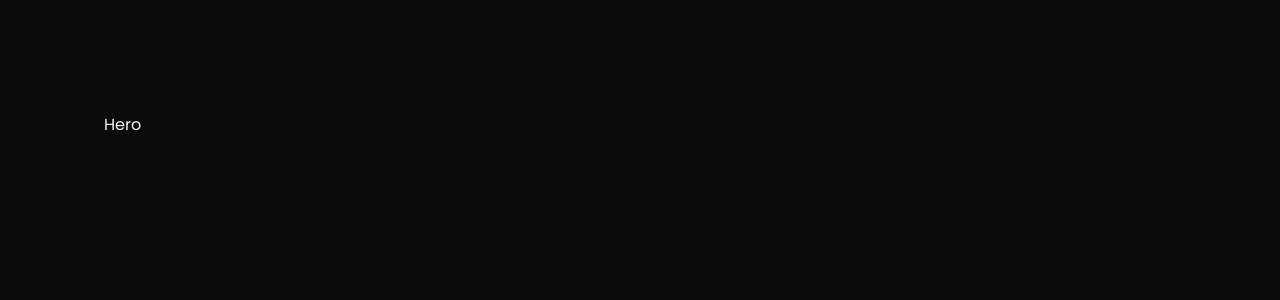
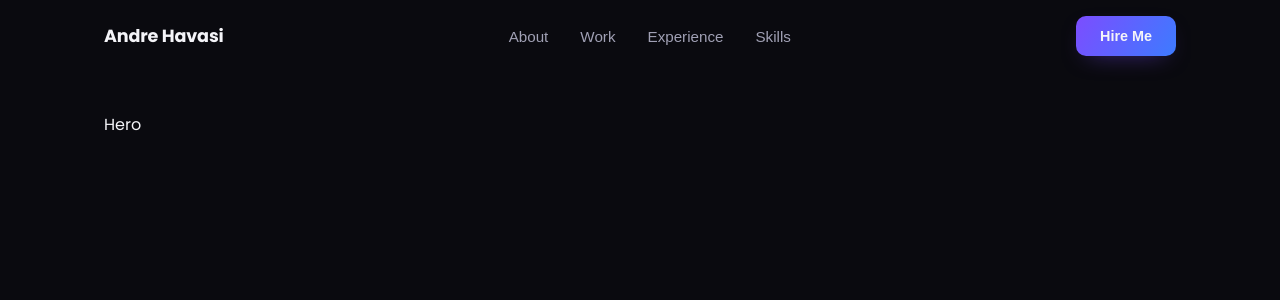
Before and after one commit to ahavasi/ahavasi.github.io, a React (Vite) app: page / in a window 1280 px wide. Shown: the top 300 px of the page. Built offline with nearby package versions, Linux system fonts and the light colour scheme.

Commit message:
feat: nav bar
Sticky scroll-aware nav with mobile hamburger menu, body-scroll lock,
and gradient Hire Me CTA. Uses design-system tokens from theme.css.

```diff
--- a/src/App.jsx
+++ b/src/App.jsx
@@ -1,8 +1,13 @@
+import Nav from "./components/Nav";
+
 export default function App() {
   return (
-    <main>
-      {/* sections added in later tasks */}
-      <section id="hero" className="section">Hero</section>
-    </main>
+    <>
+      <Nav />
+      <main>
+        {/* sections added in later tasks */}
+        <section id="hero" className="section">Hero</section>
+      </main>
+    </>
   );
 }
--- /dev/null
+++ b/src/components/Nav.css
@@ -0,0 +1,160 @@
+.nav {
+  position: fixed;
+  top: 0;
+  left: 0;
+  right: 0;
+  z-index: 100;
+  background: transparent;
+  border-bottom: 1px solid transparent;
+  transition: background-color 0.3s ease, border-color 0.3s ease,
+    backdrop-filter 0.3s ease;
+}
+
+.nav.scrolled {
+  background: rgba(10, 10, 15, 0.72);
+  backdrop-filter: blur(16px);
+  -webkit-backdrop-filter: blur(16px);
+  border-bottom-color: var(--border);
+}
+
+.nav-inner {
+  max-width: var(--maxw);
+  margin: 0 auto;
+  padding: var(--sp-3) var(--sp-4);
+  display: flex;
+  align-items: center;
+  justify-content: space-between;
+  gap: var(--sp-4);
+}
+
+.nav-brand {
+  background: none;
+  border: none;
+  cursor: pointer;
+  padding: 0;
+  font-family: var(--font-display);
+  font-weight: 700;
+  font-size: 1.1rem;
+  color: var(--text);
+  letter-spacing: -0.01em;
+}
+
+.nav-links {
+  display: flex;
+  align-items: center;
+  gap: var(--sp-5);
+}
+
+.nav-link {
+  background: none;
+  border: none;
+  cursor: pointer;
+  padding: var(--sp-1) 0;
+  font-size: 0.95rem;
+  font-weight: 500;
+  color: var(--text-dim);
+  transition: color 0.2s ease;
+}
+
+.nav-link:hover,
+.nav-link:focus-visible {
+  color: var(--text);
+}
+
+.nav-actions {
+  display: flex;
+  align-items: center;
+  gap: var(--sp-3);
+}
+
+.nav-cta {
+  border: none;
+  cursor: pointer;
+  border-radius: var(--radius-sm);
+  padding: var(--sp-2) var(--sp-4);
+  font-weight: 600;
+  font-size: 0.9rem;
+  color: var(--text);
+  background: var(--gradient-brand);
+  box-shadow: 0 8px 24px -12px rgba(124, 77, 255, 0.6);
+  transition: transform 0.2s ease, box-shadow 0.2s ease;
+}
+
+.nav-cta:hover,
+.nav-cta:focus-visible {
+  transform: translateY(-1px);
+  box-shadow: 0 12px 28px -12px rgba(124, 77, 255, 0.75);
+}
+
+.nav-toggle {
+  display: none;
+  background: none;
+  border: none;
+  cursor: pointer;
+  color: var(--text);
+  padding: var(--sp-1);
+  line-height: 0;
+}
+
+.nav-mobile-overlay {
+  display: none;
+}
+
+@media (max-width: 768px) {
+  .nav-links {
+    display: none;
+  }
+
+  .nav-cta {
+    display: none;
+  }
+
+  .nav-toggle {
+    display: inline-flex;
+  }
+
+  .nav-mobile-overlay {
+    display: block;
+    position: fixed;
+    inset: 0;
+    top: 0;
+    background: rgba(10, 10, 15, 0.85);
+    backdrop-filter: blur(8px);
+    -webkit-backdrop-filter: blur(8px);
+    z-index: 99;
+  }
+
+  .nav-mobile-menu {
+    display: flex;
+    flex-direction: column;
+    gap: var(--sp-2);
+    background: var(--surface);
+    border-bottom: 1px solid var(--border);
+    padding: calc(var(--sp-8) + var(--sp-3)) var(--sp-4) var(--sp-5);
+  }
+
+  .nav-mobile-link {
+    background: none;
+    border: none;
+    cursor: pointer;
+    text-align: left;
+    padding: var(--sp-3) 0;
+    font-size: 1.4rem;
+    font-weight: 600;
+    color: var(--text);
+    border-bottom: 1px solid var(--border);
+  }
+
+  .nav-cta-mobile {
+    display: block;
+    width: 100%;
+    text-align: center;
+    margin-top: var(--sp-4);
+    padding: var(--sp-3) var(--sp-4);
+    font-size: 1rem;
+  }
+}
+
+body.mobile-menu-open {
+  overflow: hidden;
+}
--- /dev/null
+++ b/src/components/Nav.jsx
@@ -0,0 +1,149 @@
+import { useEffect, useState } from "react";
+import { AnimatePresence, motion } from "framer-motion";
+import { Menu, X } from "lucide-react";
+import resumeData from "../resumeData";
+import "./Nav.css";
+
+const NAV_LINKS = [
+  { id: "about", label: "About" },
+  { id: "work", label: "Work" },
+  { id: "experience", label: "Experience" },
+  { id: "skills", label: "Skills" },
+];
+
+const scrollToId = (id) => {
+  document.getElementById(id)?.scrollIntoView({ behavior: "smooth" });
+};
+
+export default function Nav() {
+  const [scrolled, setScrolled] = useState(false);
+  const [isMobile, setIsMobile] = useState(false);
+  const [isMenuOpen, setIsMenuOpen] = useState(false);
+
+  useEffect(() => {
+    const onScroll = () => setScrolled(window.scrollY > 40);
+    onScroll();
+    window.addEventListener("scroll", onScroll, { passive: true });
+    return () => window.removeEventListener("scroll", onScroll);
+  }, []);
+
+  useEffect(() => {
+    const checkIsMobile = () => setIsMobile(window.innerWidth <= 768);
+    checkIsMobile();
+    window.addEventListener("resize", checkIsMobile);
+    return () => window.removeEventListener("resize", checkIsMobile);
+  }, []);
+
+  useEffect(() => {
+    if (isMenuOpen) {
+      document.body.classList.add("mobile-menu-open");
+    } else {
+      document.body.classList.remove("mobile-menu-open");
+    }
+    return () => document.body.classList.remove("mobile-menu-open");
+  }, [isMenuOpen]);
+
+  // Close the mobile menu automatically if the viewport grows past the
+  // mobile breakpoint while it's open.
+  useEffect(() => {
+    if (!isMobile) setIsMenuOpen(false);
+  }, [isMobile]);
+
+  const handleNavClick = (id) => {
+    scrollToId(id);
+    setIsMenuOpen(false);
+  };
+
+  return (
+    <motion.header
+      className={`nav${scrolled ? " scrolled" : ""}`}
+      initial={{ opacity: 0, y: -20 }}
+      animate={{ opacity: 1, y: 0 }}
+      transition={{ duration: 0.5 }}
+    >
+      <div className="nav-inner">
+        <button
+          type="button"
+          className="nav-brand"
+          onClick={() => handleNavClick("hero")}
+        >
+          {resumeData.name}
+        </button>
+
+        <nav className="nav-links" aria-label="Primary">
+          {NAV_LINKS.map((link) => (
+            <button
+              key={link.id}
+              type="button"
+              className="nav-link"
+              onClick={() => handleNavClick(link.id)}
+            >
+              {link.label}
+            </button>
+          ))}
+        </nav>
+
+        <div className="nav-actions">
+          <button
+            type="button"
+            className="nav-cta"
+            onClick={() => handleNavClick("contact")}
+          >
+            Hire Me
+          </button>
+
+          <button
+            type="button"
+            className="nav-toggle"
+            aria-label={isMenuOpen ? "Close menu" : "Open menu"}
+            aria-expanded={isMenuOpen}
+            onClick={() => setIsMenuOpen((open) => !open)}
+          >
+            {isMenuOpen ? <X size={26} /> : <Menu size={26} />}
+          </button>
+        </div>
+      </div>
+
+      <AnimatePresence>
+        {isMenuOpen && (
+          <motion.div
+            className="nav-mobile-overlay"
+            initial={{ opacity: 0 }}
+            animate={{ opacity: 1 }}
+            exit={{ opacity: 0 }}
+            transition={{ duration: 0.25 }}
+            onClick={() => setIsMenuOpen(false)}
+          >
+            <motion.nav
+              className="nav-mobile-menu"
+              aria-label="Mobile"
+              initial={{ y: "-16px", opacity: 0 }}
+              animate={{ y: 0, opacity: 1 }}
+              exit={{ y: "-16px", opacity: 0 }}
+              transition={{ duration: 0.25, ease: "easeOut" }}
+              onClick={(e) => e.stopPropagation()}
+            >
+              {NAV_LINKS.map((link) => (
+                <button
+                  key={link.id}
+                  type="button"
+                  className="nav-mobile-link"
+                  onClick={() => handleNavClick(link.id)}
+                >
+                  {link.label}
+                </button>
+              ))}
+              <button
+                type="button"
+                className="nav-cta nav-cta-mobile"
+                onClick={() => handleNavClick("contact")}
+              >
+                Hire Me
+              </button>
+            </motion.nav>
+          </motion.div>
+        )}
+      </AnimatePresence>
+    </motion.header>
+  );
+}
```
